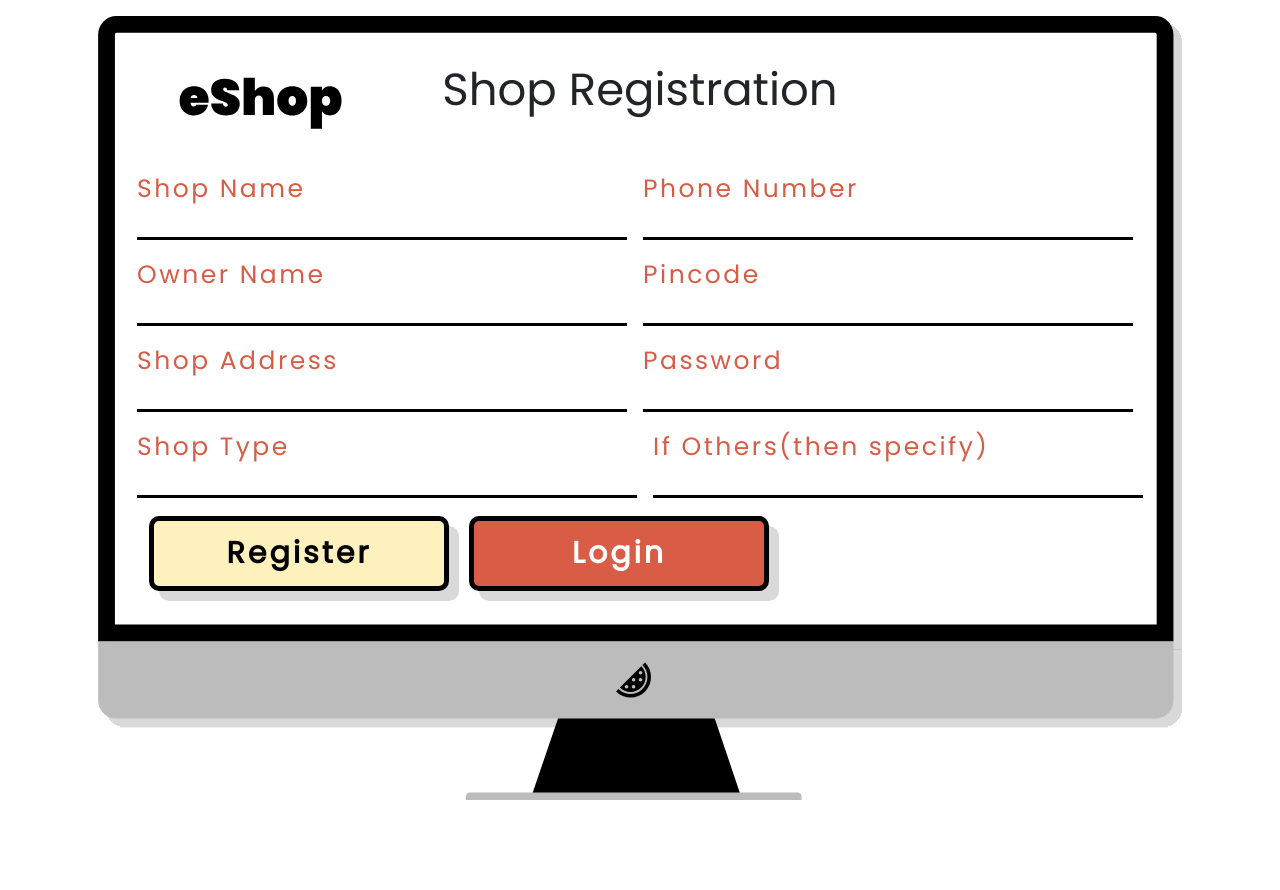
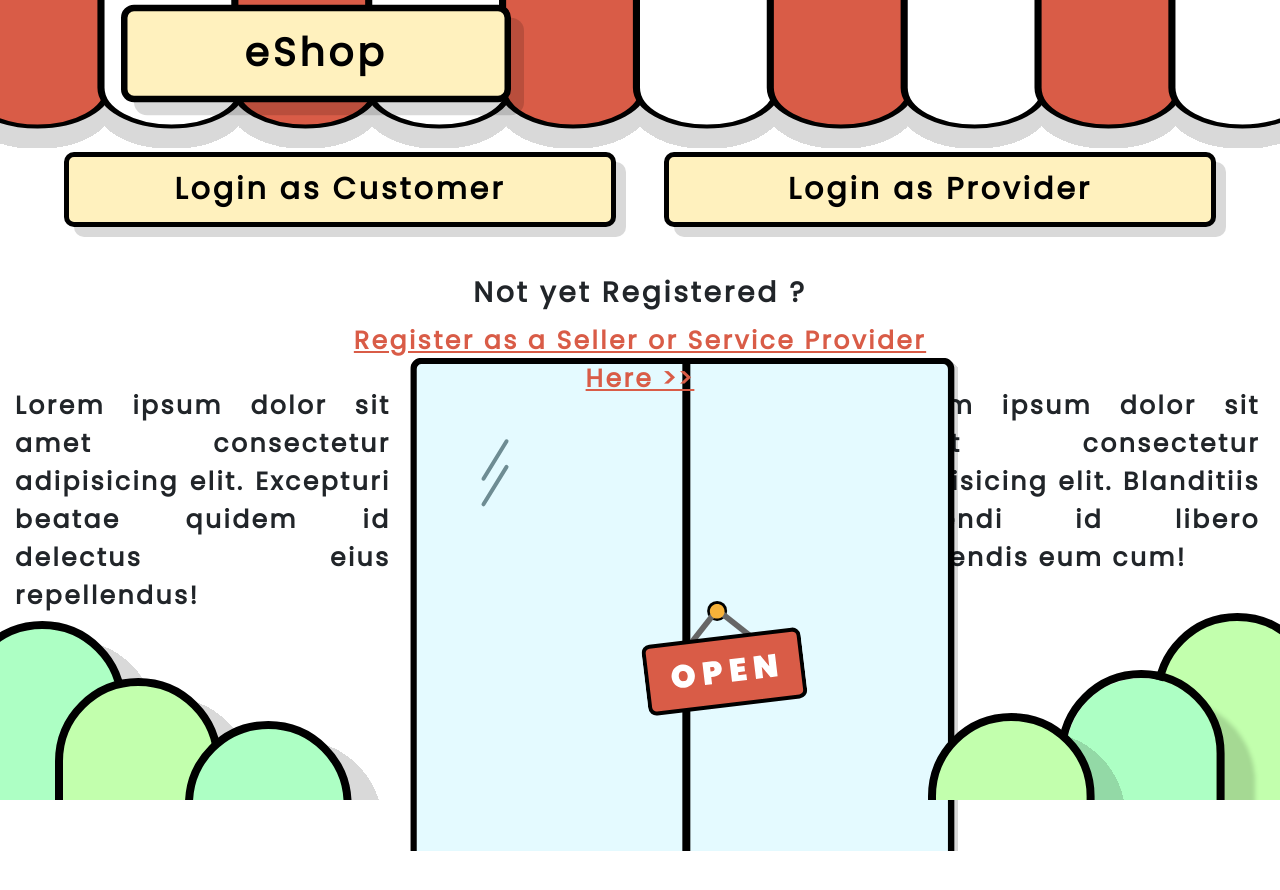
Before and after one commit to manavdoda7/NearYou, a React (Create React App) app: page / in a window 1280 px wide. Shown: the top 890 px of the page. Before the commit the page ends 800 px from the top, so only its background shows below. Built offline with nearby package versions, Linux system fonts and the light colour scheme.

Commit message:
Router and controlled inputs

```diff
--- a/package.json
+++ b/package.json
@@ -11,6 +11,7 @@
     "popper.js": "^1.16.1",
     "react": "^17.0.2",
     "react-dom": "^17.0.2",
+    "react-router-dom": "^5.2.0",
     "react-scripts": "^1.1.5",
     "web-vitals": "^1.1.2"
   },
--- a/src/App.js
+++ b/src/App.js
@@ -1,13 +1,24 @@
 import React from 'react'
 import Home from './components/home/home'
 import Auth from './components/registration/auth'
-
+import {
+   BrowserRouter as Router,
+   Switch,
+   Route,
+   Link
+ } from "react-router-dom";
 
 const App = () => {
    return (
-      <React.Fragment>
+      <Router>
+         <Route exact path='/'>
+            <Home/>
+         </Route>
+         <Route exact path='/shop/register'>
          <Auth/>
-      </React.Fragment>
+         </Route>
+
+      </Router>
    )
 }
 
--- a/src/components/home/home.jsx
+++ b/src/components/home/home.jsx
@@ -8,6 +8,10 @@ import Button from '../button/button'
 import './home.css'
 
 const Home = () => {
+
+   const redirect = ()=>{
+      window.location.href = '/shop/register';
+   }
    return <React.Fragment>
       <div className="ceil">
          <img src={Ceil} alt="" className='ceilsvg' />
@@ -23,7 +27,7 @@ const Home = () => {
          <div className="reg-tab">
             <h4>Not yet Registered ?</h4>
             <div className="sreg">
-               <button>Register as a Seller or Service Provider Here &gt;&gt;</button>
+               <button onClick={redirect}>Register as a Seller or Service Provider Here &gt;&gt;</button>
             </div>
          </div>
       </section>
--- a/src/components/input/input.jsx
+++ b/src/components/input/input.jsx
@@ -1,11 +1,12 @@
 import React from 'react'
 import './input.css'
 
-const input = ({hfor, label, type}) => {
+const input = ({hfor, label, type, value,setValue}) => {
+
   return (
     <div className="authinpdiv">
         <label htmlFor={hfor} className="authlabel">{label}</label>
-        <input type={type} class="authinput" id={hfor} required />
+        <input type={type} className="authinput" id={hfor} value={value}  onChange={(e)=>{setValue(hfor,e.target.value)}}/>
       </div>
   )
 }
--- a/src/components/registration/auth.jsx
+++ b/src/components/registration/auth.jsx
@@ -1,30 +1,54 @@
-import React from "react";
+import React,{useState} from "react";
 import "./auth.css";
 import Input from "../input/input";
 import Select from "../select/select";
 
 const Auth = () => {
+
+  const [inputVals, setInputVals] = useState({
+    shop_name:"",
+    shop_owner_name:"",
+    shop_address:"",
+    shop_type:"",
+    other:"",
+    shop_phone_number:"",
+    shop_pincode:"",
+    shop_password:"",
+  })
+
+  const valueHandler = (name,val)=>{
+    setInputVals({
+      ...inputVals,
+      [name]: val
+    })
+  }
+
+  const registerUser = (e)=>{
+      e.preventDefault();
+
+  }
+
   return (
     <div className="authBody">
       <article>
         <h1 className="shopregh">Shop Registration</h1>
-        <form className="authform">
+        <form className="authform" onSubmit={registerUser}>
           <div>
             <div className="authflex">
-              <Input hfor="shopName" type="text" label="Shop Name" />
-              <Input hfor="phoneNo" type="tel" label="Phone Number" />
+              <Input hfor="shop_name" type="text" label="Shop Name"  value={inputVals.shop_name} setValue={valueHandler}/>
+              <Input hfor="shop_phone_number" type="tel" label="Phone Number" value={inputVals.shop_phone_number} setValue={valueHandler}/>
             </div>
             <div className="authflex">
-              <Input hfor="ownerName" type="text" label="Owner Name" />
-              <Input hfor="pCode" type="number" label="Pincode" />
+              <Input hfor="shop_owner_name" type="text" label="Owner Name" value={inputVals.shop_owner_name} setValue={valueHandler}/>
+              <Input hfor="shop_pincode" type="number" label="Pincode" value={inputVals.shop_pincode} setValue={valueHandler}/>
             </div>
             <div className="authflex">
-              <Input hfor="sAddress" type="text" label="Shop Address" />
-              <Input hfor="password" type="password" label="Password" />
+              <Input hfor="shop_address" type="text" label="Shop Address" value={inputVals.shop_address} setValue={valueHandler}/>
+              <Input hfor="shop_password" type="password" label="Password" value={inputVals.shop_password} setValue={valueHandler}/>
             </div>
             <div className="authflex">
               <Select
-                hfor="sType"
+                hfor="shop_type"
                 label="Shop Type"
                 options={[
                   "",
@@ -34,15 +58,19 @@ const Auth = () => {
                   "Stationery",
                   "Others",
                 ]}
+                value = {inputVals.shop_type}
+                setValue = {valueHandler}
               />
               <Input
-                hfor="others"
+                hfor="other"
                 type="text"
                 label="If Others(then specify)"
+                value={inputVals.other}
+                setValue={valueHandler}
               />
             </div>
             <div className="authflex">
-              <button className="yelbtn">Register</button>
+              <button className="yelbtn" type="submit">Register</button>
               <button type="button" className="redbtn">
                 Login
               </button>
--- a/src/components/select/select.jsx
+++ b/src/components/select/select.jsx
@@ -1,13 +1,13 @@
 import React from 'react'
 import './select.css'
 
-const select = ({ hfor, label, options }) => {
+const select = ({ hfor, label, options, value, setValue}) => {
     return (
         <div className="authselectdiv">
         <label htmlFor={hfor} className="authlabel">{label}</label>
-        <select class="authselect">
-          {options.map((options) => {
-              return (<option>{options}</option>);
+        <select className="authselect" value={value} onChange={(e)=>{setValue(hfor,e.target.value)}} >
+          {options.map((option,index) => {
+              return (<option key={index} value={option} >{option}</option>);
           })}
         </select>
       </div>
```
Also changed, not shown: 1 other file (tests, documents, lock files or other folders).
